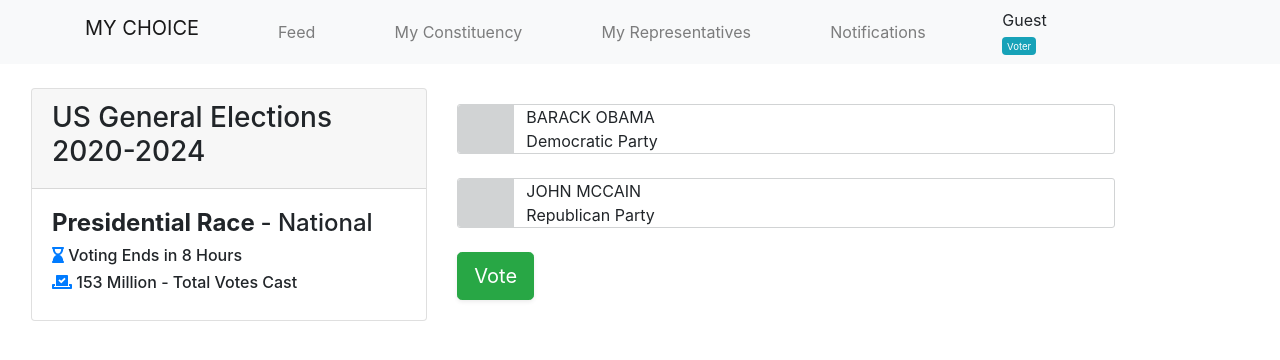
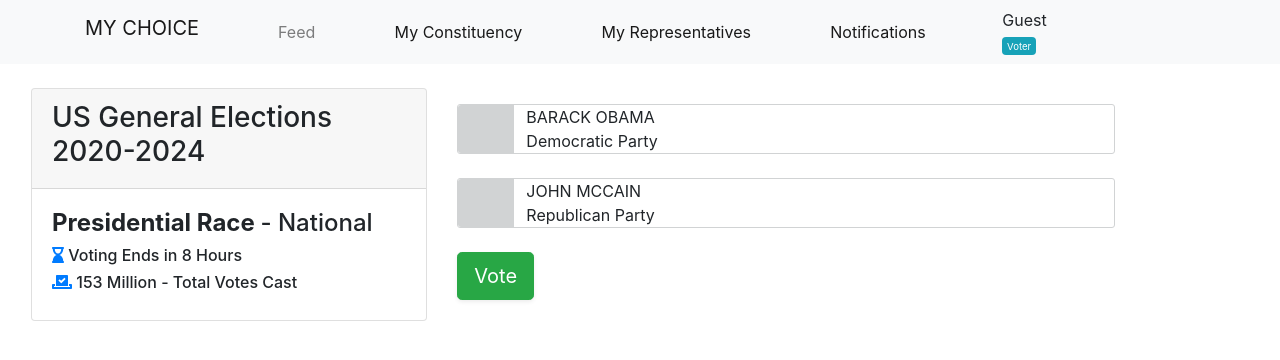
Before and after one commit to chingu-voyages/v24-bears-team-04-fe, a React (Create React App) app: page / in a window 1280 px wide. Shown: the top 360 px of the page. Built offline with nearby package versions, Linux system fonts and the light colour scheme.

Commit message:
changed header to use react-router NavLink + bootstrap className

```diff
--- a/src/components/Header.js
+++ b/src/components/Header.js
@@ -8,9 +8,9 @@ import {
   NavbarBrand,
   NavbarToggler,
   NavItem,
-  NavLink,
   Row,
 } from "reactstrap";
+import { NavLink } from "react-router-dom";
 
 const Header = (props) => {
   const [isOpen, setIsOpen] = useState(false);
@@ -31,16 +31,24 @@ const Header = (props) => {
               <Col md="9">
                 <Nav className="d-flex justify-content-between" navbar>
                   <NavItem>
-                    <NavLink href="#">Feed</NavLink>
+                    <NavLink to="/feed" className="nav-link">
+                      Feed
+                    </NavLink>
                   </NavItem>
                   <NavItem>
-                    <NavLink href="#">My Constituency</NavLink>
+                    <NavLink to="#" className="nav-link">
+                      My Constituency
+                    </NavLink>
                   </NavItem>
                   <NavItem>
-                    <NavLink href="#">My Representatives</NavLink>
+                    <NavLink to="#" className="nav-link">
+                      My Representatives
+                    </NavLink>
                   </NavItem>
                   <NavItem>
-                    <NavLink href="#">Notifications</NavLink>
+                    <NavLink to="#" className="nav-link">
+                      Notifications
+                    </NavLink>
                   </NavItem>
                 </Nav>
               </Col>
```
